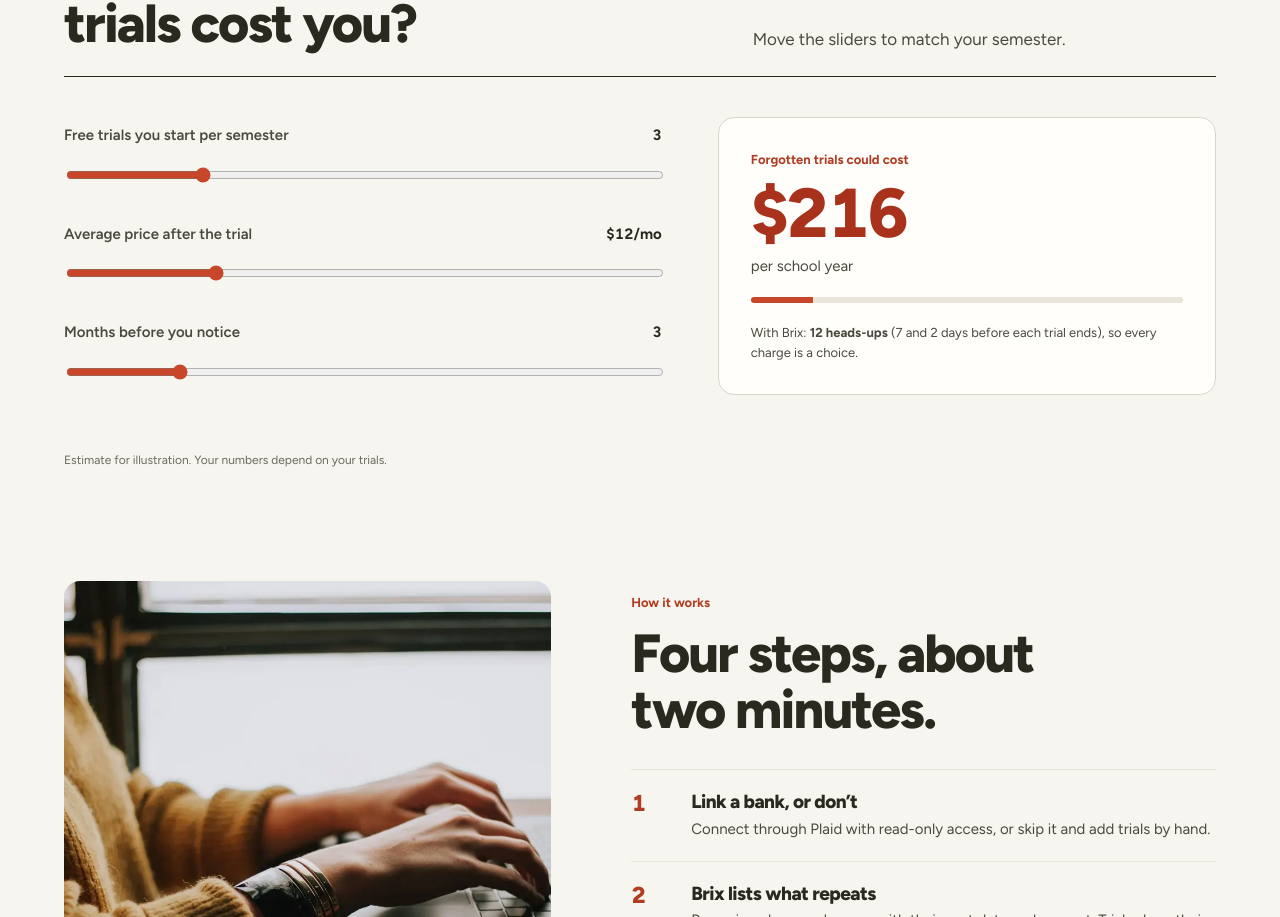
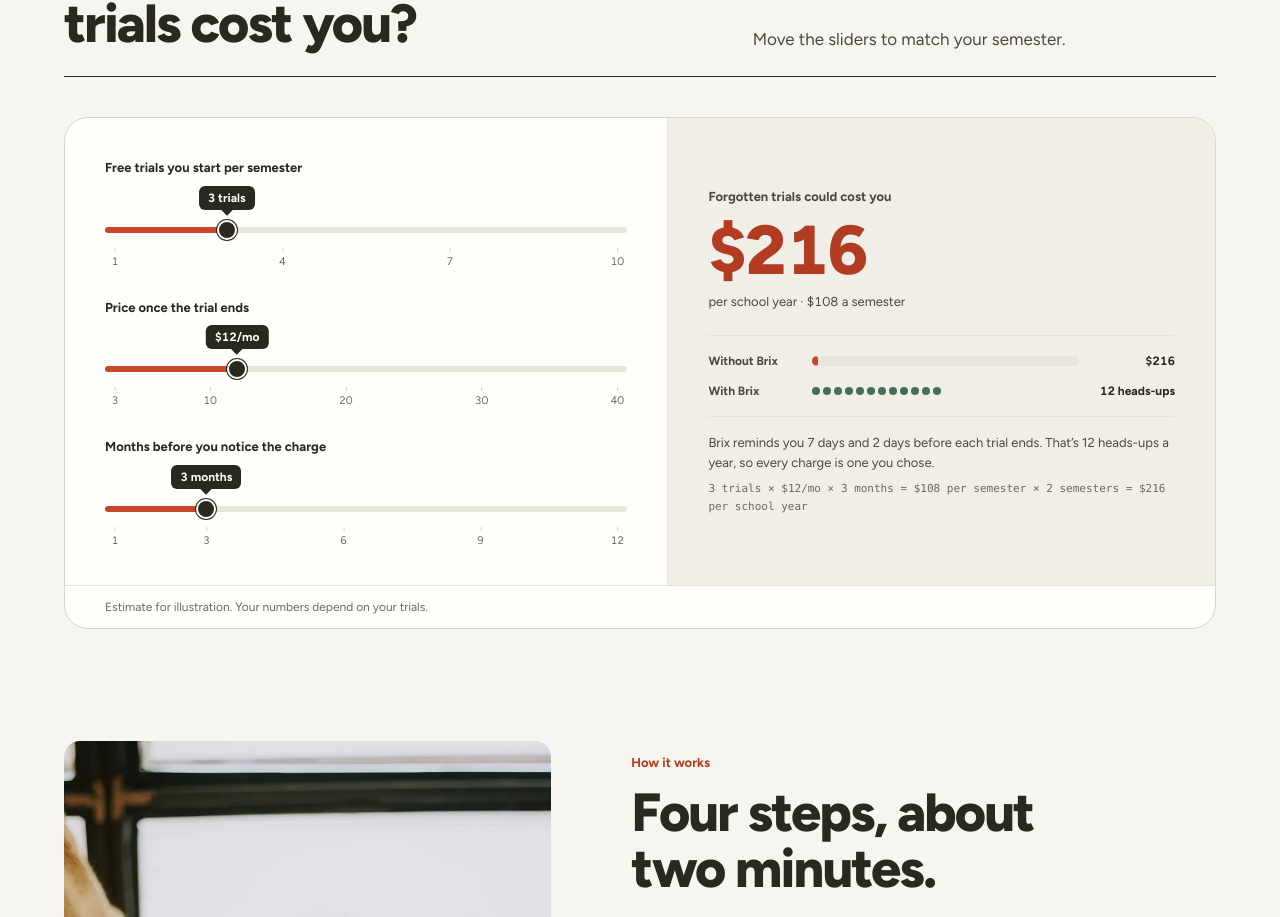
Before and after one commit to angelic-coder19/brix, a Next.js app: page / in a window 1280 px wide. Shown: the part 5461-6378 px from the top of the page. Built offline with nearby package versions, Linux system fonts and the light colour scheme; no server answers.

Commit message:
Rework the trial cost calculator

```diff
--- a/app/landing.css
+++ b/app/landing.css
@@ -809,80 +809,249 @@
 /* Calculator */
 .calc {
   display: grid;
-  grid-template-columns: minmax(0, 1.2fr) minmax(0, 1fr);
-  gap: var(--space-9);
-  padding: 0;
-  border: 0;
-  background: none;
-  box-shadow: none;
+  grid-template-columns: minmax(0, 1.1fr) minmax(0, 1fr);
+  border: 1px solid var(--color-line-strong);
+  border-radius: var(--radius-xl);
+  background: var(--color-surface);
+  overflow: hidden;
 }
 .calc__inputs {
   display: grid;
   gap: var(--space-7);
   align-content: center;
+  padding: var(--space-8);
 }
 .calc__field {
   display: grid;
+  gap: var(--space-2);
+}
+.calc__field label {
+  font-size: var(--text-sm);
+  font-weight: 650;
+  color: var(--color-ink);
+}
+.calc__track {
+  position: relative;
+  padding-top: 34px;
+}
+.calc__bubble {
+  position: absolute;
+  top: 0;
+  left: calc(10px + (100% - 20px) * var(--p));
+  transform: translateX(-50%);
+  padding: 3px 9px;
+  border-radius: var(--radius-xs);
+  background: var(--color-ink);
+  color: var(--color-surface);
+  font-size: var(--text-xs);
+  font-weight: 700;
+  white-space: nowrap;
+  font-variant-numeric: tabular-nums;
+}
+.calc__bubble::after {
+  content: "";
+  position: absolute;
+  left: 50%;
+  bottom: -4px;
+  width: 8px;
+  height: 8px;
+  background: inherit;
+  transform: translateX(-50%) rotate(45deg);
+  z-index: -1;
+}
+.calc__track input[type="range"] {
+  -webkit-appearance: none;
+  appearance: none;
+  display: block;
+  width: 100%;
+  height: 20px;
+  margin: 0;
+  background: transparent;
+  cursor: pointer;
+}
+.calc__track input[type="range"]::-webkit-slider-runnable-track {
+  height: 6px;
+  border-radius: var(--radius-pill);
+  background: linear-gradient(
+    to right,
+    var(--color-accent) 0 var(--pct),
+    var(--color-surface-3) var(--pct) 100%
+  );
+}
+.calc__track input[type="range"]::-moz-range-track {
+  height: 6px;
+  border-radius: var(--radius-pill);
+  background: var(--color-surface-3);
+}
+.calc__track input[type="range"]::-moz-range-progress {
+  height: 6px;
+  border-radius: var(--radius-pill);
+  background: var(--color-accent);
+}
+.calc__track input[type="range"]::-webkit-slider-thumb {
+  -webkit-appearance: none;
+  width: 20px;
+  height: 20px;
+  margin-top: -7px;
+  border: 2px solid var(--color-surface);
+  border-radius: 50%;
+  background: var(--color-ink);
+  box-shadow: 0 0 0 1px var(--color-ink);
+  transition: transform 0.15s;
+}
+.calc__track input[type="range"]::-moz-range-thumb {
+  width: 16px;
+  height: 16px;
+  border: 2px solid var(--color-surface);
+  border-radius: 50%;
+  background: var(--color-ink);
+  box-shadow: 0 0 0 1px var(--color-ink);
+}
+.calc__track input[type="range"]:active::-webkit-slider-thumb {
+  transform: scale(1.12);
+}
+.calc__track input[type="range"]:focus-visible {
+  outline: none;
+}
+.calc__track input[type="range"]:focus-visible::-webkit-slider-thumb {
+  box-shadow: 0 0 0 1px var(--color-ink), 0 0 0 5px color-mix(in srgb, var(--color-accent) 30%, transparent);
+}
+.calc__ticks {
+  position: relative;
+  height: 18px;
+  margin: 0 10px;
+  font-size: 11px;
+  color: var(--color-muted);
+  font-variant-numeric: tabular-nums;
+}
+.calc__ticks span {
+  position: absolute;
+  top: 0;
+  transform: translateX(-50%);
+  padding-top: 6px;
+}
+.calc__ticks span::before {
+  content: "";
+  position: absolute;
+  top: 0;
+  left: 50%;
+  width: 1px;
+  height: 4px;
+  background: var(--color-line-strong);
+}
+.calc__result {
+  display: grid;
+  align-content: center;
+  gap: var(--space-2);
+  padding: var(--space-8);
+  border-left: 1px solid var(--color-line);
+  background: var(--color-surface-2);
+}
+.calc__kicker {
+  font-size: var(--text-sm);
+  font-weight: 650;
+  color: var(--color-ink-soft);
+}
+.calc__total {
+  font-size: clamp(48px, 5.4vw, 72px);
+  font-weight: 800;
+  letter-spacing: -0.04em;
+  line-height: 1;
+  color: var(--color-accent-ink);
+  font-variant-numeric: tabular-nums;
+}
+.calc__per {
+  font-size: var(--text-sm);
+  color: var(--color-ink-soft);
+  font-variant-numeric: tabular-nums;
+}
+.calc__compare {
+  display: grid;
   gap: var(--space-3);
-  font-weight: 600;
-  color: var(--color-ink-soft);
-}
-.calc__field span {
-  display: flex;
-  justify-content: space-between;
+  margin: var(--space-4) 0 var(--space-2);
+  padding: var(--space-4) 0;
+  border-top: 1px solid var(--color-line);
+  border-bottom: 1px solid var(--color-line);
+}
+.calc__row {
+  display: grid;
+  grid-template-columns: 92px minmax(0, 1fr) auto;
+  align-items: center;
   gap: var(--space-3);
-}
-.calc__field strong {
+  font-size: var(--text-xs);
+  font-weight: 650;
+  color: var(--color-ink-soft);
+}
+.calc__row b {
   color: var(--color-ink);
   font-variant-numeric: tabular-nums;
-}
-.calc__field input {
-  width: 100%;
-  height: 28px;
-}
-.calc__result {
-  display: grid;
-  align-content: center;
-  gap: var(--space-2);
-  padding: var(--space-7);
-  border-radius: var(--radius-lg);
-  background: var(--color-surface);
-  border: 1px solid var(--color-line-strong);
-}
-.calc__result .muted,
-.calc__result p {
-  color: var(--color-ink-soft);
-}
-.calc__result strong {
-  font-size: clamp(48px, 5.4vw, 72px);
-  font-weight: 800;
-  letter-spacing: -0.05em;
-  line-height: 1;
-  color: var(--color-accent-strong);
-  font-variant-numeric: tabular-nums;
+  text-align: right;
+  min-width: 84px;
 }
 .calc__bar {
-  display: block;
-  height: 6px;
-  margin: var(--space-3) 0;
-  border-radius: 3px;
+  height: 10px;
+  border-radius: var(--radius-pill);
   background: var(--color-surface-3);
   overflow: hidden;
 }
 .calc__bar i {
   display: block;
   height: 100%;
+  border-radius: inherit;
   background: var(--color-accent);
-  transition: width 0.4s var(--ease-out);
+  transition: width 0.45s var(--ease-out);
+}
+.calc__pings {
+  display: flex;
+  flex-wrap: wrap;
+  gap: 3px;
+}
+.calc__pings i {
+  width: 8px;
+  height: 8px;
+  border-radius: 50%;
+  background: var(--color-green);
 }
 .calc__with {
   font-size: var(--text-sm);
-  color: var(--color-ink-soft);
+  line-height: 1.5;
+  color: var(--color-ink-soft);
+}
+.calc__formula {
+  font-family: var(--font-mono);
+  font-size: 11px;
+  line-height: 1.6;
+  color: var(--color-muted);
 }
 .calc__note {
   grid-column: 1 / -1;
+  margin: 0;
+  padding: var(--space-3) var(--space-8);
+  border-top: 1px solid var(--color-line);
   font-size: var(--text-xs);
   color: var(--color-muted);
+}
+@media (max-width: 900px) {
+  .calc {
+    grid-template-columns: 1fr;
+  }
+  .calc__inputs,
+  .calc__result {
+    padding: var(--space-6) var(--space-5);
+  }
+  .calc__result {
+    border-left: 0;
+    border-top: 1px solid var(--color-line);
+  }
+  .calc__note {
+    padding: var(--space-3) var(--space-5);
+  }
+}
+@media (prefers-reduced-motion: reduce) {
+  .calc__bar i,
+  .calc__track input[type="range"]::-webkit-slider-thumb {
+    transition: none;
+  }
 }
 
 /* How it works */
@@ -1174,10 +1343,6 @@
   .section-head--split {
     grid-template-columns: 1fr;
     gap: var(--space-4);
-  }
-  .calc {
-    grid-template-columns: 1fr;
-    gap: var(--space-7);
   }
 }
 @media (max-width: 640px) {
--- a/components/landing/TrialCalculator.tsx
+++ b/components/landing/TrialCalculator.tsx
@@ -1,5 +1,5 @@
 "use client";
-import { useId, useState } from "react";
+import { useEffect, useId, useRef, useState } from "react";
 
 const money = (n: number) =>
   new Intl.NumberFormat("en-US", {
@@ -8,73 +8,182 @@ const money = (n: number) =>
     maximumFractionDigits: 0,
   }).format(n);
 
+export const SEMESTERS = 2;
+export const REMINDERS_PER_TRIAL = 2;
+export function estimate(trials: number, price: number, months: number) {
+  const semester = trials * price * months;
+  return {
+    semester,
+    year: semester * SEMESTERS,
+    headsUps: trials * SEMESTERS * REMINDERS_PER_TRIAL,
+  };
+}
+
+/** Counts toward a new value; jumps straight there under reduced motion. */
+function useTween(value: number, ms = 450) {
+  const [shown, setShown] = useState(value);
+  const from = useRef(value);
+  useEffect(() => {
+    const start = from.current;
+    if (start === value) return;
+    if (window.matchMedia("(prefers-reduced-motion: reduce)").matches) {
+      from.current = value;
+      const t = setTimeout(() => setShown(value), 0);
+      return () => clearTimeout(t);
+    }
+    let raf = 0;
+    const t0 = performance.now();
+    const step = (now: number) => {
+      const k = Math.min(1, (now - t0) / ms);
+      const eased = 1 - Math.pow(1 - k, 3);
+      const v = Math.round(start + (value - start) * eased);
+      from.current = v;
+      setShown(v);
+      if (k < 1) raf = requestAnimationFrame(step);
+    };
+    raf = requestAnimationFrame(step);
+    return () => cancelAnimationFrame(raf);
+  }, [value, ms]);
+  return shown;
+}
+
+function Slider({
+  id,
+  label,
+  value,
+  min,
+  max,
+  ticks,
+  format,
+  onChange,
+}: {
+  id: string;
+  label: string;
+  value: number;
+  min: number;
+  max: number;
+  ticks: number[];
+  format: (n: number) => string;
+  onChange: (n: number) => void;
+}) {
+  const pct = ((value - min) / (max - min)) * 100;
+  return (
+    <div className="calc__field">
+      <label htmlFor={id}>{label}</label>
+      <div className="calc__track" style={{ "--pct": `${pct}%`, "--p": pct / 100 } as React.CSSProperties}>
+        <output className="calc__bubble" htmlFor={id} aria-hidden="true">
+          {format(value)}
+        </output>
+        <input
+          id={id}
+          type="range"
+          min={min}
+          max={max}
+          step={1}
+          value={value}
+          aria-valuetext={format(value)}
+          onChange={(e) => onChange(Number(e.target.value))}
+        />
+      </div>
+      <div className="calc__ticks" aria-hidden="true">
+        {ticks.map((t) => (
+          <span key={t} style={{ left: `${((t - min) / (max - min)) * 100}%` }}>
+            {t}
+          </span>
+        ))}
+      </div>
+    </div>
+  );
+}
+
 /** Estimates what forgotten free trials cost in a school year. */
 export default function TrialCalculator() {
   const id = useId();
   const [trials, setTrials] = useState(3);
   const [price, setPrice] = useState(12);
   const [months, setMonths] = useState(3);
-  const yearly = trials * 2 * price * months;
-  const warned = trials * 2;
-  const pct = Math.min(100, (yearly / 1500) * 100);
+  const { semester, year, headsUps } = estimate(trials, price, months);
+  const shownYear = useTween(year);
+  const shownSemester = useTween(semester);
+  // Bars share one scale: the most the sliders can add up to in a year.
+  const maxYear = estimate(10, 40, 12).year;
+  const barPct = Math.max(2, (year / maxYear) * 100);
+
   return (
-    <div className="calc card" data-buddy-mood="thinking">
+    <div className="calc" data-buddy-mood="thinking">
       <div className="calc__inputs">
-        <label className="calc__field" htmlFor={`${id}-t`}>
-          <span>
-            Free trials you start per semester <strong>{trials}</strong>
-          </span>
-          <input
+        <Slider
           id={`${id}-t`}
-            type="range"
+          label="Free trials you start per semester"
+          value={trials}
           min={1}
           max={10}
-            value={trials}
-            onChange={(e) => setTrials(Number(e.target.value))}
+          ticks={[1, 4, 7, 10]}
+          format={(n) => `${n} ${n === 1 ? "trial" : "trials"}`}
+          onChange={setTrials}
         />
-        </label>
-        <label className="calc__field" htmlFor={`${id}-p`}>
-          <span>
-            Average price after the trial <strong>{money(price)}/mo</strong>
-          </span>
-          <input
+        <Slider
           id={`${id}-p`}
-            type="range"
+          label="Price once the trial ends"
+          value={price}
           min={3}
           max={40}
-            value={price}
-            onChange={(e) => setPrice(Number(e.target.value))}
+          ticks={[3, 10, 20, 30, 40]}
+          format={(n) => `$${n}/mo`}
+          onChange={setPrice}
         />
-        </label>
-        <label className="calc__field" htmlFor={`${id}-m`}>
-          <span>
-            Months before you notice <strong>{months}</strong>
-          </span>
-          <input
+        <Slider
           id={`${id}-m`}
-            type="range"
+          label="Months before you notice the charge"
+          value={months}
           min={1}
           max={12}
-            value={months}
-            onChange={(e) => setMonths(Number(e.target.value))}
+          ticks={[1, 3, 6, 9, 12]}
+          format={(n) => `${n} ${n === 1 ? "month" : "months"}`}
+          onChange={setMonths}
         />
-        </label>
       </div>
-      <output className="calc__result" htmlFor={`${id}-t ${id}-p ${id}-m`}>
-        <span className="eyebrow eyebrow--plain">Forgotten trials could cost</span>
-        <strong aria-live="polite">{money(yearly)}</strong>
-        <span className="muted">per school year</span>
-        <span className="calc__bar" aria-hidden="true">
-          <i style={{ width: `${Math.max(4, pct)}%` }} />
+
+      <div className="calc__result">
+        <span className="calc__kicker">Forgotten trials could cost you</span>
+        <output className="calc__total" htmlFor={`${id}-t ${id}-p ${id}-m`} aria-live="polite">
+          <span className="sr-only">{money(year)} per school year</span>
+          <span aria-hidden="true">{money(shownYear)}</span>
+        </output>
+        <span className="calc__per">
+          per school year · {money(shownSemester)} a semester
         </span>
-        <span className="calc__with">
-          With Brix: <b>{warned * 2} heads-ups</b> (7 and 2 days before each
-          trial ends), so every charge is a choice.
+
+        <div className="calc__compare" aria-hidden="true">
+          <div className="calc__row">
+            <span>Without Brix</span>
+            <span className="calc__bar">
+              <i style={{ width: `${barPct}%` }} />
             </span>
-      </output>
-      <p className="calc__note">
-        Estimate for illustration. Your numbers depend on your trials.
+            <b>{money(shownYear)}</b>
+          </div>
+          <div className="calc__row calc__row--with">
+            <span>With Brix</span>
+            <span className="calc__pings">
+              {Array.from({ length: Math.min(headsUps, 40) }, (_, i) => (
+                <i key={i} />
+              ))}
+            </span>
+            <b>{headsUps} heads-ups</b>
+          </div>
+        </div>
+
+        <p className="calc__with">
+          Brix reminds you 7 days and 2 days before each trial ends. That’s {headsUps}{" "}
+          heads-ups a year, so every charge is one you chose.
         </p>
+        <p className="calc__formula">
+          {trials} {trials === 1 ? "trial" : "trials"} × ${price}/mo × {months}{" "}
+          {months === 1 ? "month" : "months"} = {money(semester)} per semester × {SEMESTERS}{" "}
+          semesters = {money(year)} per school year
+        </p>
+      </div>
+      <p className="calc__note">Estimate for illustration. Your numbers depend on your trials.</p>
     </div>
   );
 }
```
Lines whose indentation alone changed are shown as unchanged.
